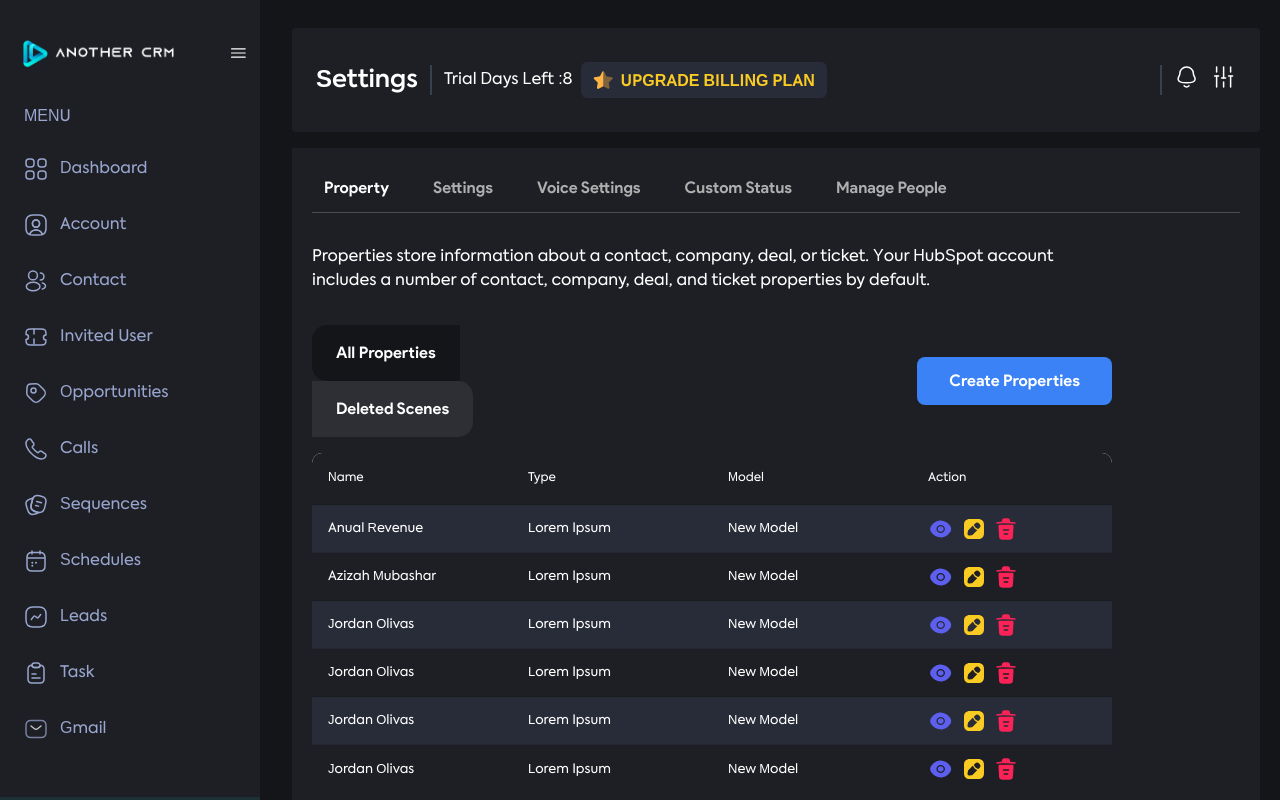
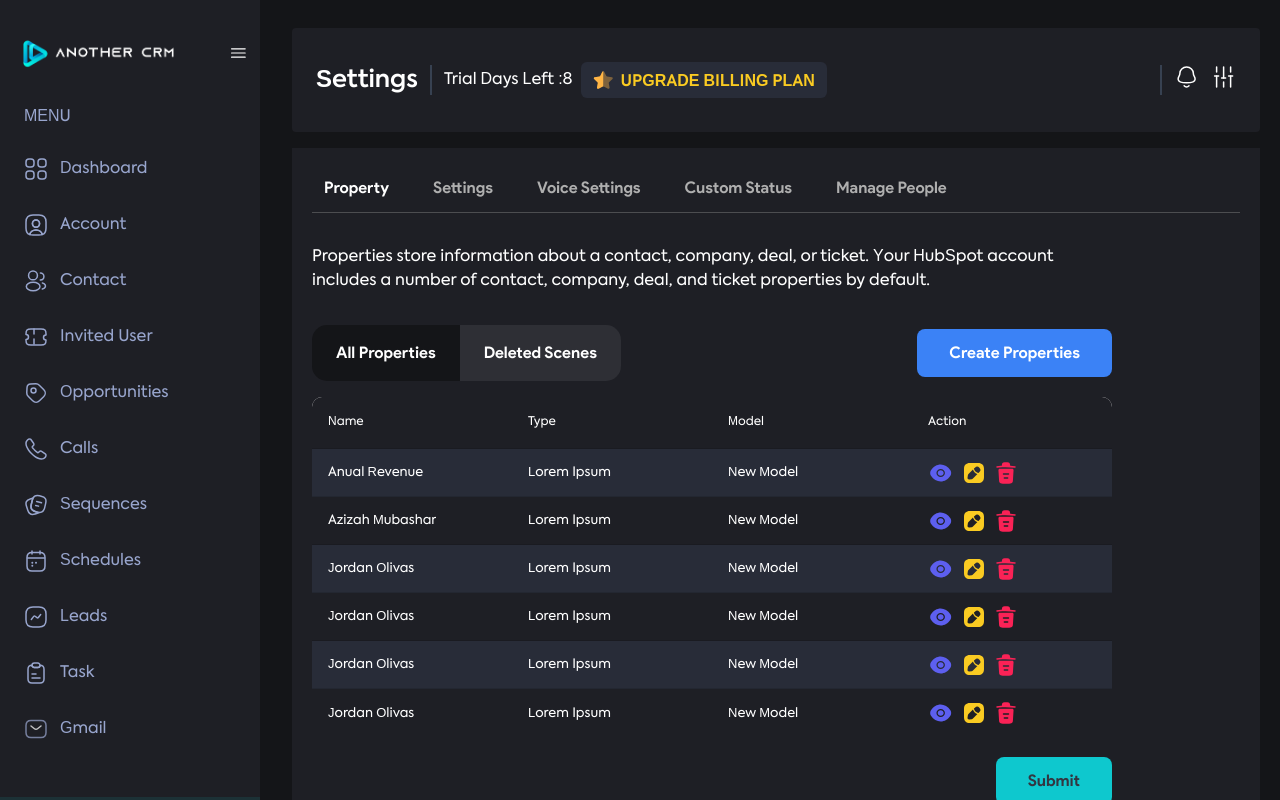
Before and after one commit to satriaherman1/another-crm-web, a React (Vite) app: page /dashboard/settings in a window 1280 px wide. Built offline with nearby package versions, Linux system fonts and the light colour scheme.

Commit message:
optimize properties tab

```diff
--- a/src/components/common/FilterTabButton/index.tsx
+++ b/src/components/common/FilterTabButton/index.tsx
@@ -3,7 +3,7 @@ import "./styles.scss";
 export default function FilterTabButton(props: ITabFilter) {
   const { tabButton, className } = props;
   return (
-    <div className={`${className ?? ""} filter-tab-button`}>
+    <div className={`${className ?? ""} flex  filter-tab-button`}>
       {tabButton.map((btn) => (
         <button onClick={btn.onClick} className={`${btn.activeIndicator === btn.key && "active"}`}>
           {btn.key}
--- a/src/components/common/FilterTabButton/styles.scss
+++ b/src/components/common/FilterTabButton/styles.scss
@@ -1,6 +1,6 @@
 .filter-tab-button {
   button {
-    @apply flex  bg-crm-gray-420 py-4 px-6 capitalize;
+    @apply bg-crm-gray-420 py-4 px-6 text-[14px] md:text-[16px] capitalize;
 
     &:first-child {
       border-radius: 15px 0 0 15px;
--- a/src/components/pages/dashboard/settings/property/index.tsx
+++ b/src/components/pages/dashboard/settings/property/index.tsx
@@ -106,7 +106,7 @@ export default function SettingsProperty() {
       <p className="my-8">
         Properties store information about a contact, company, deal, or ticket. Your HubSpot account includes a number of contact, company, deal, and ticket properties by default.
       </p>
-      <div className="flex flex-col lg:flex-row justify-between w-full my-4 lg:items-center">
+      <div className="flex flex-col md:flex-row justify-between w-full my-4 lg:items-center">
         <FilterTabButton tabButton={filterList} />
         <Button variant="blue" className="mt-9 lg:mt-0">
           Create Properties
```
